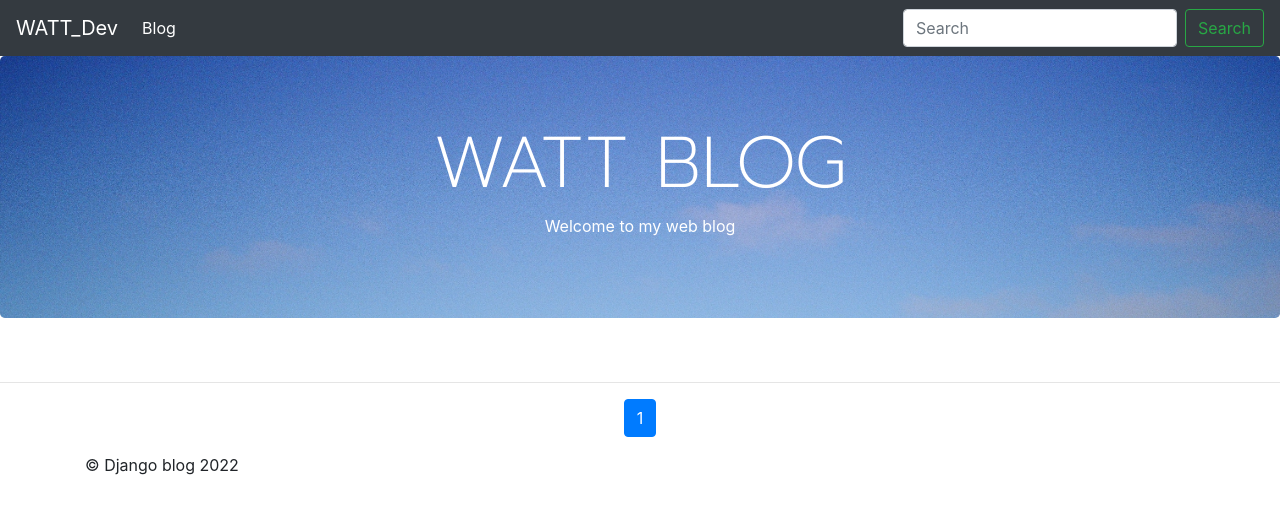
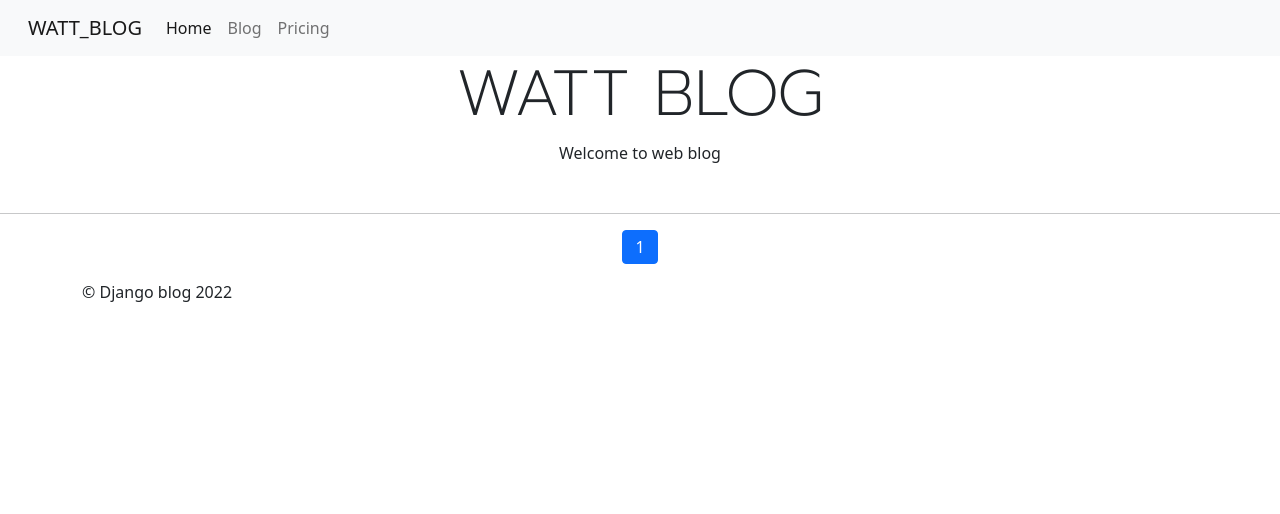
Before and after one commit to watthanatham/Blog-web, a Django app: page /blog/ in a window 1280 px wide. Shown: the top 514 px of the page. Run offline with Django 3.2, Linux system fonts and the light colour scheme; data that the repository does not hold is empty; some libraries are stand-ins or nearby versions.

Commit message:
change navbar

```diff
--- a/blog/static/css/blog.css
+++ b/blog/static/css/blog.css
@@ -5,16 +5,12 @@ h1, h2 {
   font-family: 'Prompt','Sarabun', sans-serif;
   font-weight: 800;
 }
-.jumbotron {
-  background: linear-gradient(
-    rgba(0,0,250, 0.25),
-    rgba(125, 250, 250, 0.45)
-  ), url('../img/ana-as-9__urMnLC7o-unsplash.jpg');
+/* .jumbotron {
   background-size: cover;
   background-repeat: no-repeat;
   background-attachment: fixed;
   color: white !important;
-}
+} */
 .message {
   font-weight: 600;
   color: blue;
--- a/blog/templates/base.html
+++ b/blog/templates/base.html
@@ -6,6 +6,7 @@
   <meta charset="UTF-8">
   <meta http-equiv="X-UA-Compatible" content="IE=edge">
   <meta name="viewport" content="width=device-width, initial-scale=1.0">
+  <meta name="viewport" content="width=device-width, initial-scale=1, shrink-to-fit=no">
   <title>{% block titile %} WATT_Dev {% endblock %}</title>
   {# Load the tag library #}
   {% load bootstrap4 %}
@@ -27,25 +28,31 @@
     rel="stylesheet">
 
   <link rel="stylesheet" type="text/css" href="{% static 'css/blog.css' %}" />
-
+  <script src="https://code.jquery.com/jquery-3.2.1.slim.min.js"
+    integrity="sha384-KJ3o2DKtIkvYIK3UENzmM7KCkRr/rE9/Qpg6aAZGJwFDMVNA/GpGFF93hXpG5KkN"
+    crossorigin="anonymous"></script>
+  <script src="https://cdn.jsdelivr.net/npm/popper.js@1.12.9/dist/umd/popper.min.js"
+    integrity="sha384-ApNbgh9B+Y1QKtv3Rn7W3mgPxhU9K/ScQsAP7hUibX39j7fakFPskvXusvfa0b4Q"
+    crossorigin="anonymous"></script>
+    <link href="https://cdn.jsdelivr.net/npm/bootstrap@5.0.2/dist/css/bootstrap.min.css" rel="stylesheet" integrity="sha384-EVSTQN3/azprG1Anm3QDgpJLIm9Nao0Yz1ztcQTwFspd3yD65VohhpuuCOmLASjC" crossorigin="anonymous">
+    <script src="https://cdn.jsdelivr.net/npm/bootstrap@5.0.2/dist/js/bootstrap.bundle.min.js" integrity="sha384-MrcW6ZMFYlzcLA8Nl+NtUVF0sA7MsXsP1UyJoMp4YLEuNSfAP+JcXn/tWtIaxVXM" crossorigin="anonymous"></script>
 </head>
 
 <body>
-  <nav class="navbar navbar-expand-lg navbar-dark bg-dark">
-    <a class="navbar-brand" href="#">WATT_Dev</a>
-    <button class="navbar-toggler" type="button" data-toggle="collapse" data-target="#navbarExampleDefault"
-      aria-controls="navbarExampleDefault" aria-expanded="false" aria-label="Toggle navigation">
-      <span class="navbar-toggler-icon"></span>
-    </button>
-    <div class="collapse navbar-collapse" id="#navbarExampleDefault">
-      <div class="navbar-nav">
-        <a class="nav-item nav-link active" href="{% url 'index' %}">Blog <span class="sr-only">(current)</span></a>
+  <nav class="navbar navbar-expand-lg navbar-light bg-light">
+    <div class="container-fluid">
+      <a class="navbar-brand" href="#">WATT_BLOG</a>
+      <button class="navbar-toggler" type="button" data-bs-toggle="collapse" data-bs-target="#navbarNavAltMarkup" aria-controls="navbarNavAltMarkup" aria-expanded="false" aria-label="Toggle navigation">
+        <span class="navbar-toggler-icon"></span>
+      </button>
+      <div class="collapse navbar-collapse" id="navbarNavAltMarkup">
+        <div class="navbar-nav">
+          <a class="nav-link active" aria-current="page" href="#">Home</a>
+          <a class="nav-link" href="{% url 'index' %}">Blog<span class="sr-only">(current)</span></a>
+          <a class="nav-link" href="#">Pricing</a>
+        </div>
       </div>
     </div>
-    <form class="form-inline my-2 my-lg-0" action="{% url 'post_search' %}" method="GET">
-      <input name="search_keyword" class="form-control mr-sm-2" type="search" placeholder="Search" aria-label="Search">
-      <button class="btn btn-outline-success my-2 my-sm-0" type="submit">Search</button>
-    </form>
   </nav>
 
   {% block content %}
--- a/blog/templates/index.html
+++ b/blog/templates/index.html
@@ -5,10 +5,10 @@
 <main role="main">
 
   <!-- Main jumbotron for a primary marketing message or call to action -->
-  <div class="jumbotron">
+  <div>
     <div class="container">
       <h1 class="display-3 text-center">WATT BLOG</h1>
-      <p class="text-center">Welcome to my web blog</p>
+      <p class="text-center">Welcome to web blog</p>
     </div>
   </div>
 
```
